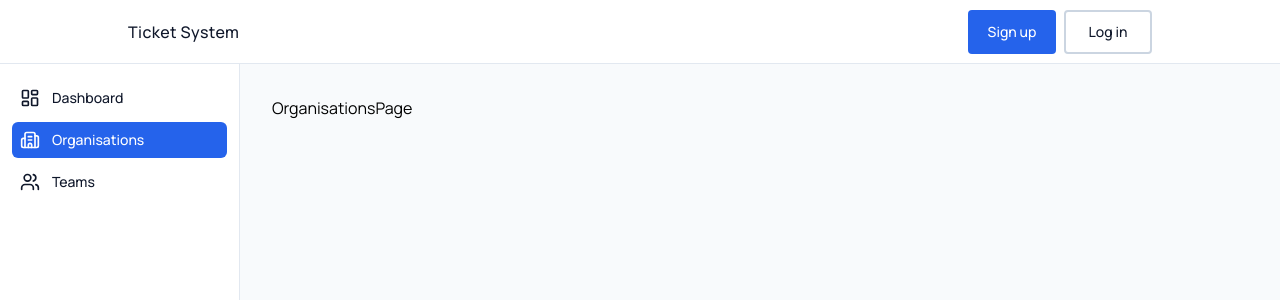
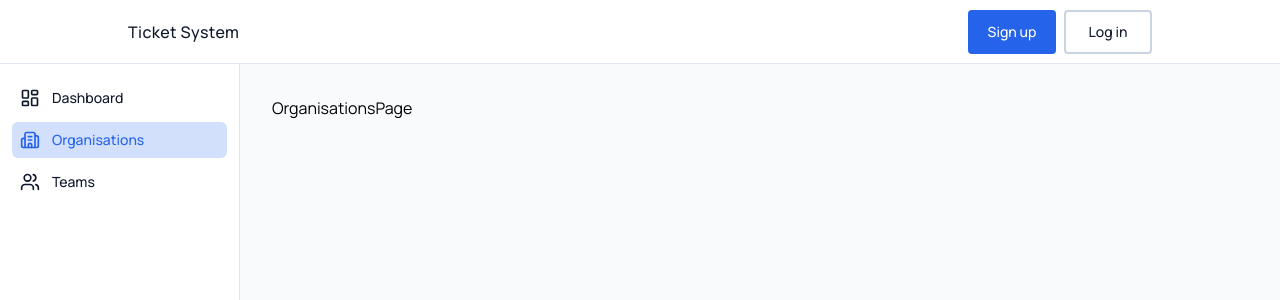
Before and after one commit to CallumB04/ticket-system, a React (Vite) app in the folder frontend/: page /organisations in a window 1280 px wide. Shown: the top 300 px of the page. Built offline with nearby package versions, Linux system fonts and the light colour scheme; no server answers.

Commit message:
feat: update active color for sidebar items

```diff
--- a/frontend/src/layout/Sidebar/components/SidebarLink.tsx
+++ b/frontend/src/layout/Sidebar/components/SidebarLink.tsx
@@ -17,7 +17,7 @@ const SidebarLink = ({ className, text, icon, to, open }: SidebarLinkProps) => {
             className={twMerge(
                 "flex h-max w-full items-center gap-3 rounded-md p-2 transition-colors duration-200",
                 open
-                    ? "bg-highlight text-btn-primary-text"
+                    ? "bg-highlight/20 text-highlight"
                     : "hover:bg-surface-muted text-text-primary",
                 className
             )}
```
